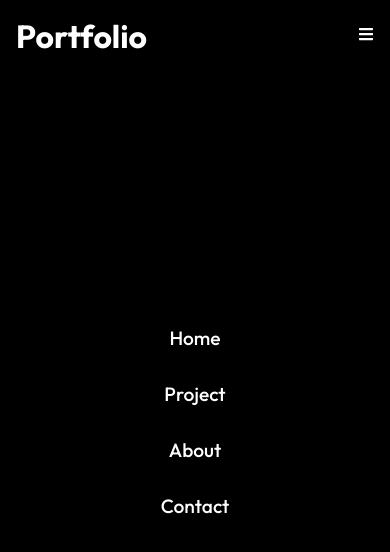
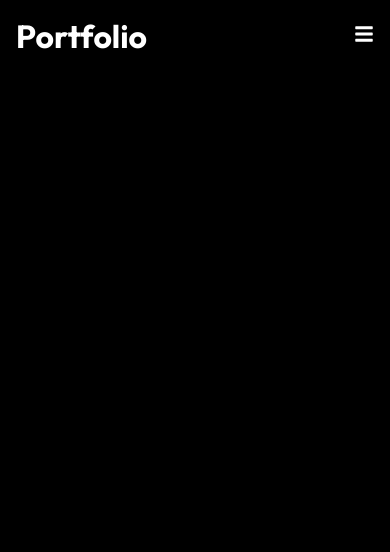
Before and after one commit to promishgrg98/personal-portfolio, a React (Create React App) app: page / in a window 390 px wide. Shown: the top 552 px of the page. Built offline with nearby package versions, Linux system fonts and the light colour scheme.

Commit message:
responsive navbar

```diff
--- a/src/components/Navbar.css
+++ b/src/components/Navbar.css
@@ -16,6 +16,10 @@
             }
         }
     }
+
+    .hamburger {
+        display: none;
+    }
 }
 
 
@@ -29,11 +33,12 @@
         background: rgba(0, 0, 0, 0.9);
         position: absolute;
         top: 0;
-        left: 0;
+        left: -100%;
         z-index: -3;
+        transition: 0.3s;
 
         li {
-            margin: 1rem 0;
+            padding: 1rem 0 !important;
 
             a {
                 font-size: 2rem;
@@ -41,5 +46,11 @@
         }
     }
 
+    .nav-menu.active {
+        left: 0;
+    }
 
+    .hamburger {
+        display: initial !important;
+    }
 }
--- a/src/components/Navbar.jsx
+++ b/src/components/Navbar.jsx
@@ -1,16 +1,20 @@
-import React from 'react'
+import React, { useState } from 'react'
 import './Navbar.css'
 import { Link } from 'react-router-dom'
-import { FaBars } from "react-icons/fa"
+import { FaBars, FaTimes } from "react-icons/fa"
 
 const Navbar = () => {
+
+    const [click, setClick] = useState(false);
+    const handleClick = () => setClick(!click);
+
     return (
         <div className='header'>
             <Link to={'/'}>
                 <h1>Portfolio</h1>
             </Link>
 
-            <ul className='nav-menu'>
+            <ul className={click ? 'nav-menu active' : 'nav-menu'}>
                 <li>
                     <Link to={'/'}>Home</Link>
                 </li>
@@ -25,8 +29,14 @@ const Navbar = () => {
                 </li>
             </ul>
 
-            <div className="hamburger">
-                <FaBars style={{color: '#fff'}} />
+            <div className="hamburger" onClick={handleClick}>
+                {click ? (
+                    <FaTimes size={20} style={{ color: '#fff' }} />
+
+                ) : (
+                    <FaBars size={20} style={{ color: '#fff' }} />
+                )
+                }
             </div>
         </div>
     )
```
